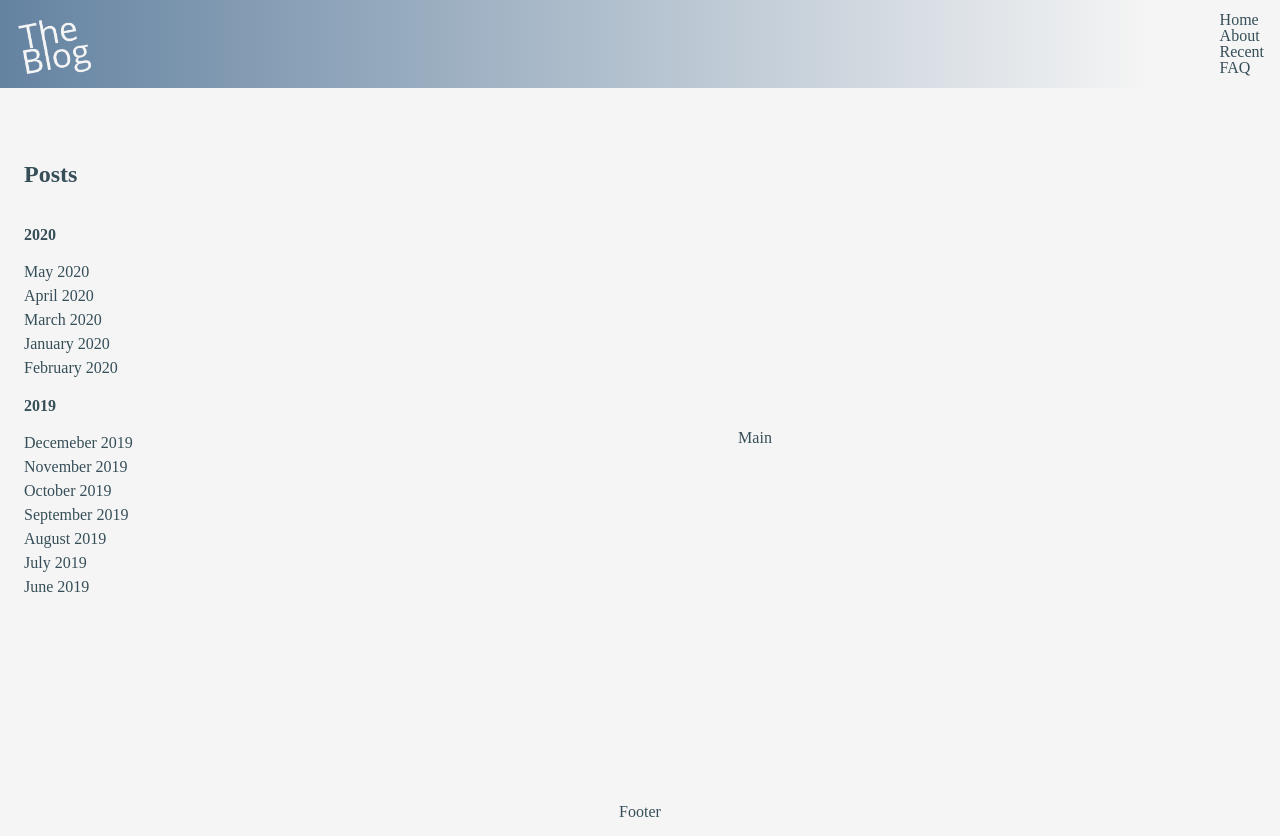
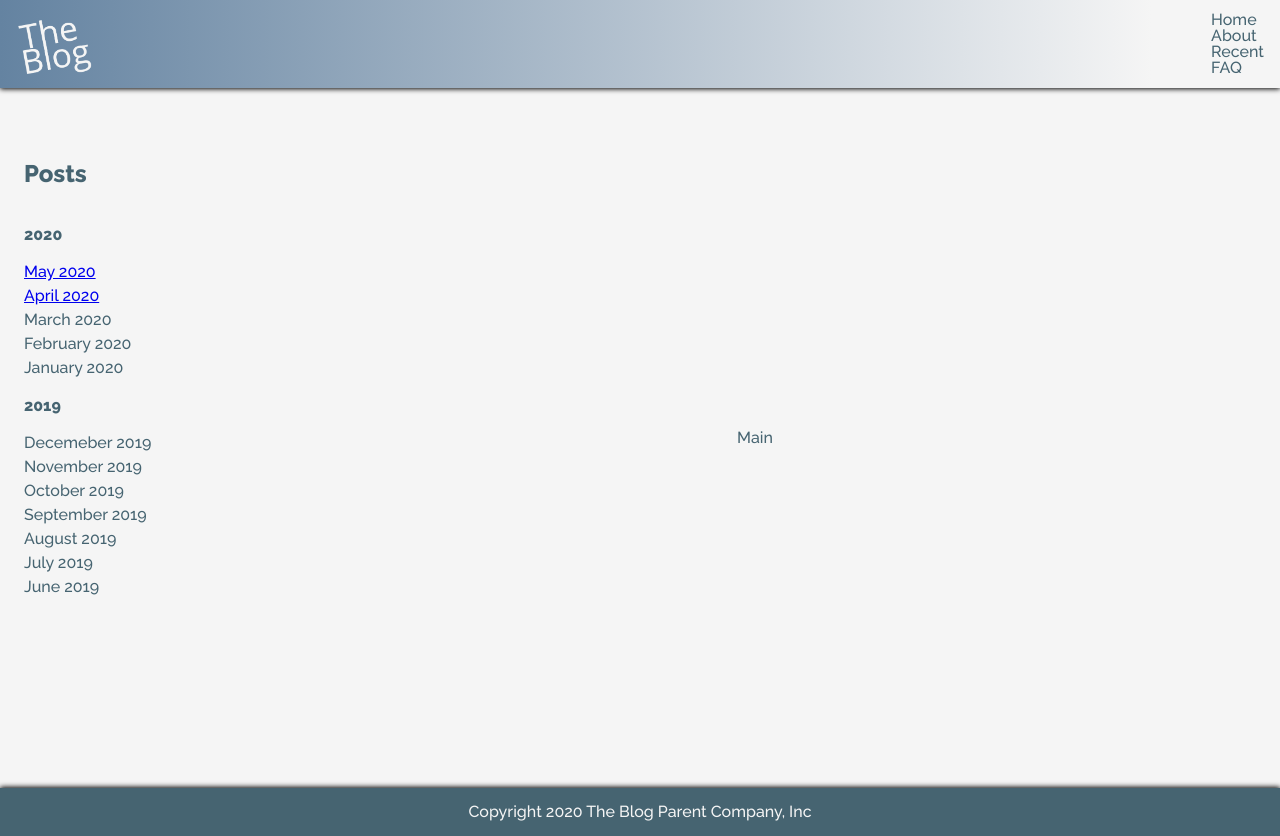
Before and after one commit to zukaru/the-blog, a website: page index.html in a window 1280 px wide. Drawn offline with Linux system fonts and the light colour scheme.

Commit message:
Added styling

```diff
--- a/index.html
+++ b/index.html
@@ -3,11 +3,12 @@
 <head>
     <meta charset="UTF-8">
     <meta name="viewport" content="width=device-width, initial-scale=1.0">
-    <title>The Blog | Stay in The Know</title>
+    <title>The Blog | Just facts, no narrative</title>
     <link rel="stylesheet" href="style.css">
     <link rel="apple-touch-icon" sizes="180x180" href="./assets/images/favicon/apple-touch-icon.png">
 <link rel="icon" type="image/png" sizes="32x32" href="./assets/images/favicon/favicon-32x32.png">
 <link rel="icon" type="image/png" sizes="16x16" href="./assets/images/favicon/favicon-16x16.png">
+<link href="https://fonts.googleapis.com/css2?family=Raleway:wght@300;500;600;800&display=swap" rel="stylesheet">
 </head>
 <body>
     <!-- This div wraps the page to implement css grid -->
@@ -27,11 +28,11 @@
             <h2>Posts</h2>
             <h4>2020</h4>
             <ul>
-                <li>May 2020</li>
-                <li>April 2020</li>
+                <li><a href="/">May 2020</a></li>
+                <li><a href="/">April 2020</a></li>
                 <li>March 2020</li>
+                <li>February 2020</li>
                 <li>January 2020</li>
-                <li>February 2020</li>
             </ul>
             <h4>2019</h4>
             <ul>
@@ -45,7 +46,7 @@
             </ul>
         </aside>
         <main id="main">Main</main>
-        <footer id="footer">Footer</footer>
+        <footer id="footer">Copyright 2020 The Blog Parent Company, Inc</footer>
     </div>
 </body>
 </html>
--- /dev/null
+++ b/style-utilities/variables.css
@@ -0,0 +1,12 @@
+
+
+/* Link to color palette */
+/* https://colors.muz.li/palette/6483a1/466471/6a6fa1/64a17a/467156 */
+
+:root {
+    --bg-color-light: #f5f5f5;
+    --bg-color-dark: #466471;
+
+    --text-color-light: #f5f5f5;
+    --text-color-dark: #466471;
+}
--- a/style.css
+++ b/style.css
@@ -2,15 +2,13 @@
 @import './blog-post/blog-post.css';
 @import './style-utilities/reset-style.css';
 @import './style-utilities/animations.css';
+@import './style-utilities/variables.css';
 
-:root {
-    --bg-color-primary: #f5f5f5;
 
-    --text-color-primary: #364e58;
-}
 html {
-    background: var(--bg-color-primary);
-    color: var(--text-color-primary)
+    background: var(--bg-color-light);
+    color: var(--text-color-dark);
+    font-family: 'Raleway', sans-serif;
 }
 
 #page-container > * {
@@ -36,6 +34,7 @@ html {
     height: 5.5em;
     grid-area: head;
     background:  linear-gradient(to right, #6483a1, #f5f5f5 90%);
+    box-shadow: 0 1px 5px black;
 }
 
 #header__branding {
@@ -72,6 +71,9 @@ html {
     align-items: center;
     height: 3em;
     grid-area: foot;
+    background:  var(--bg-color-dark);
+    color: var(--text-color-light);
+    box-shadow: 0 -1px 5px black;
 }
 
 
@@ -87,3 +89,9 @@ html {
             "foot";
     }
 }
+
+@media (max-width: 750px) {
+    #header__branding {
+        height: 4rem;
+    }
+}
```
